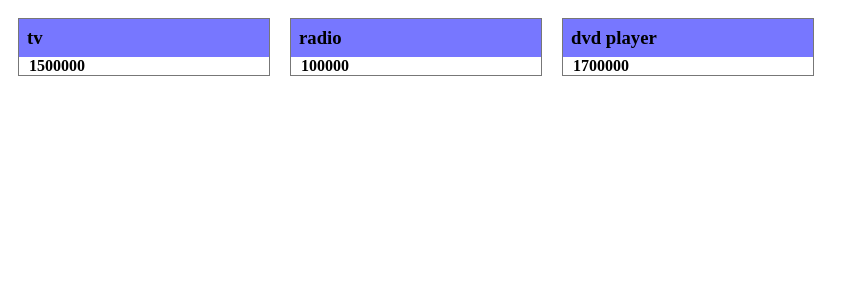
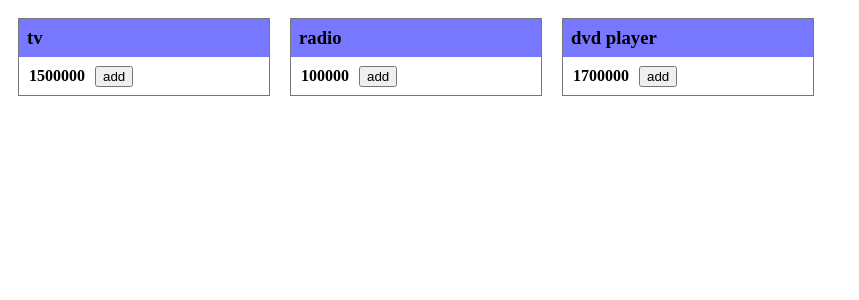
Before and after one commit to Masoume-vesali1993/practice-react, a React (Create React App) app: page / in a window 1280 px wide. Shown: the top 300 px of the page, without its empty margins (0-859 px from the left). Built offline with nearby package versions, Linux system fonts and the light colour scheme.

Commit message:
add button
Signed-off-by: Masoume <masoumevsl198@gmail.com>

```diff
--- a/src/components/ShopItem.js
+++ b/src/components/ShopItem.js
@@ -11,6 +11,8 @@ class ShopItem extends Component {
                 <h3>{ this.props.name }</h3>
                 <div className="shop-item-detail">
                     <b>{ this.props.price }</b>
+
+                    <button>add</button>
                 </div>
             </div>
         );
--- a/src/styles/ShopItem.css
+++ b/src/styles/ShopItem.css
@@ -13,4 +13,5 @@
 
 .shop-item .shop-item-detail b {
     padding: 10px;
+    display: inline-block;
 }
```
